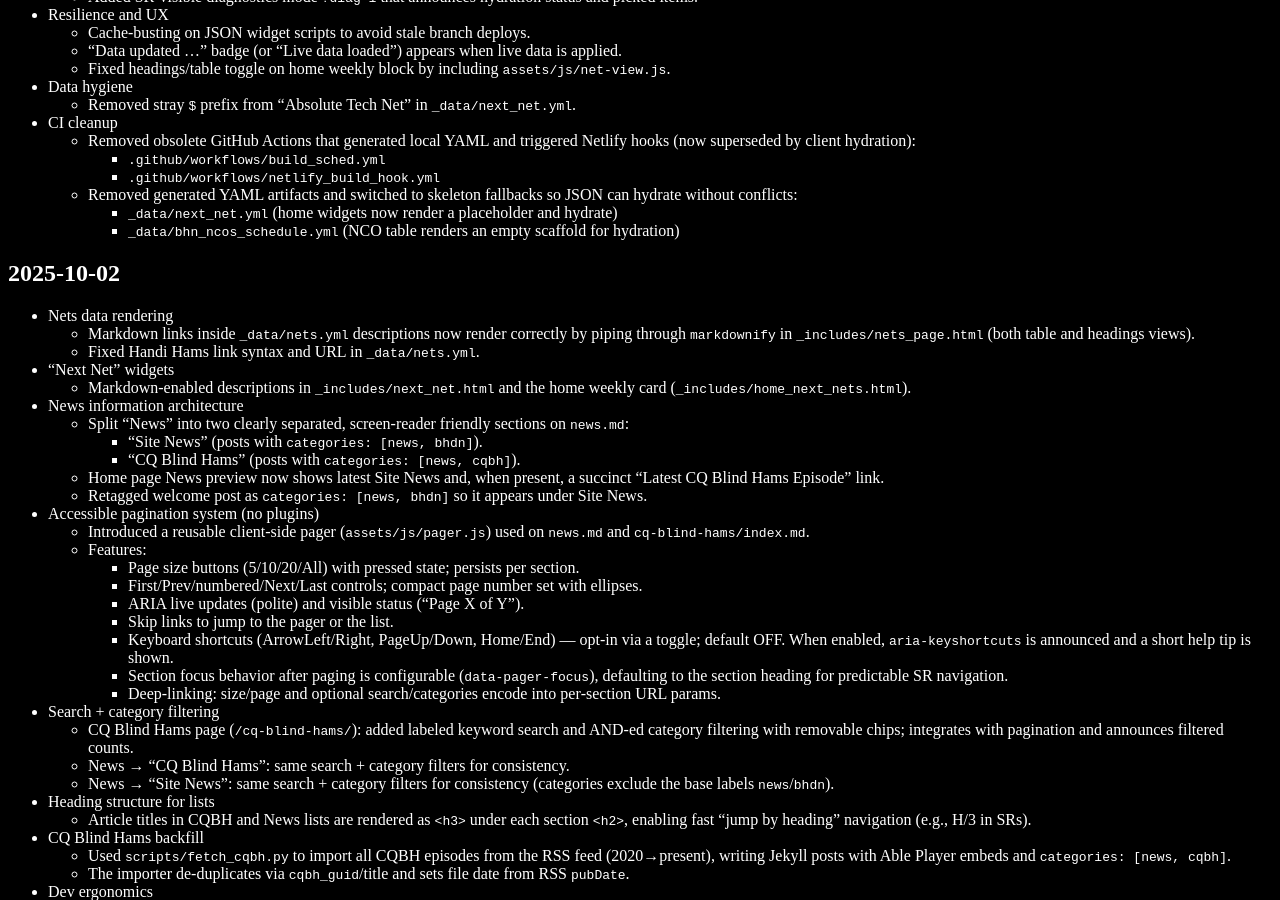
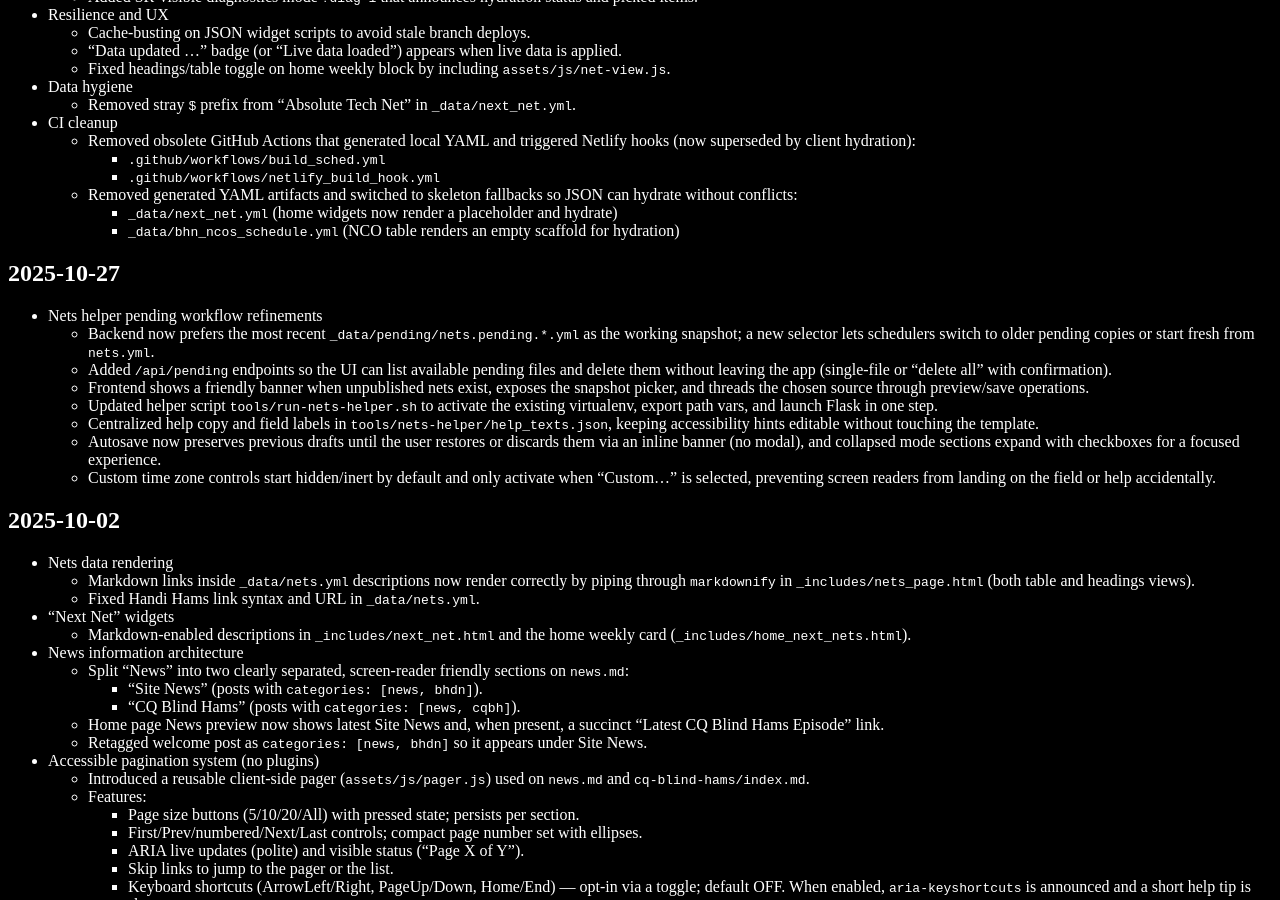
Before and after one commit to nromey/bh-network, a Jekyll site: the page built from changelog.md, in a window 1280 px wide and 900 px high, scrolled down 1213 px. Built offline with Jekyll 4.4.1, drawn with Linux system fonts in a browser that asks for light colours; some of the changed lines change nothing that is shown.

Commit message:
Added TODO and Changelog as they appear including punch list.

```diff
--- a/TODO.md
+++ b/TODO.md
@@ -5,21 +5,25 @@
   - Add a lightweight health-check widget/page that surfaces data freshness and connectivity (shows `updated_at`/`generated_at`, CORS status, and endpoint in use). Expose at `/status/`.
   - Add a CI/Lint check that flags any lingering `data.blindhams.net` references; ensure all new code uses `site.data_endpoints`.
 
-- Add “How to connect” banner content
-  - Paste Patrick’s copy into `_includes/how_to_connect.md` (use Markdown table)
-  - Include a caption via kramdown IAL to aid accessibility
-    `{: .connect-table data-caption="How to connect to the Blind Hams Network" aria-label="How to connect to the Blind Hams Network" }`
-  - Verify banner renders on `index.md` and is dismissible; leave `site.widgets.connect_banner: true`
-  - Fine-tune CSS spacing/contrast after real copy is in
+- Add Able Player for live audio stream. this has been completed.
+  - Optional: transcript link if available; test keyboard + screen reader flow
 
-- Add Able Player for live audio stream
-  - Decide stream type: MP3 (Icecast/Shoutcast, audio/mpeg) or HLS (.m3u8)
-  - Ensure HTTPS + CORS headers on the stream origin
-  - Include Able Player assets (CSS/JS) gated by `page.has_audio: true`
-  - Add `<audio data-able-player>` markup with `<source>` for stream URL
-  - If HLS: include hls.js and attach to the player for non‑Safari browsers
-  - Add a visible “Live” label and an external player fallback link
-  - Optional: transcript link if available; test keyboard + screen reader flow
+- Nets helper edit mode
+  - Allow selecting an existing net ID, preload the form with its data, and write a pending file reflecting edits (dry-run preview first).
+  - Include collision detection if two people edit the same net concurrently.
+  - Preserve append-only workflow as a fallback.
+
+- Nets helper: staged additions
+  - Enable schedulers to queue multiple nets in a single session before saving.
+  - Stage additions against the selected working snapshot (latest pending or canonical).
+  - Provide a review screen showing all queued nets prior to writing the new pending file.
+  - Track source metadata so Rachel can see whether a pending file originated from her session or a user submission.
+  - Expose an approval step that lets the webmaster promote the staged changes into a final pending snapshot for publishing.
+  - Emit an optional Telegram notification when a new pending bundle is ready for review (later phase; wire up bot token + chat ID).
+- Nets helper UI polish
+  - Replace free-form mode fields with checkbox-driven sections (DMR, AllStar, EchoLink, HF, etc.) that expose their inputs only when selected; validate/announce when data is removed.
+  - Add polite announcements for key actions (saving pending file, expanding mode sections, clearing data) and improve RRULE prose (“repeats every day”, “second Thursday”, etc.).
+  - Continue RRULE prose polish and snapshot accessibility checks.
 
 - Connect page anchors
   - Add stable IDs to key sections in `nets/blind-hams/connect/index.md` for jump links
```
Also changed, not shown: CHANGELOG.md.
